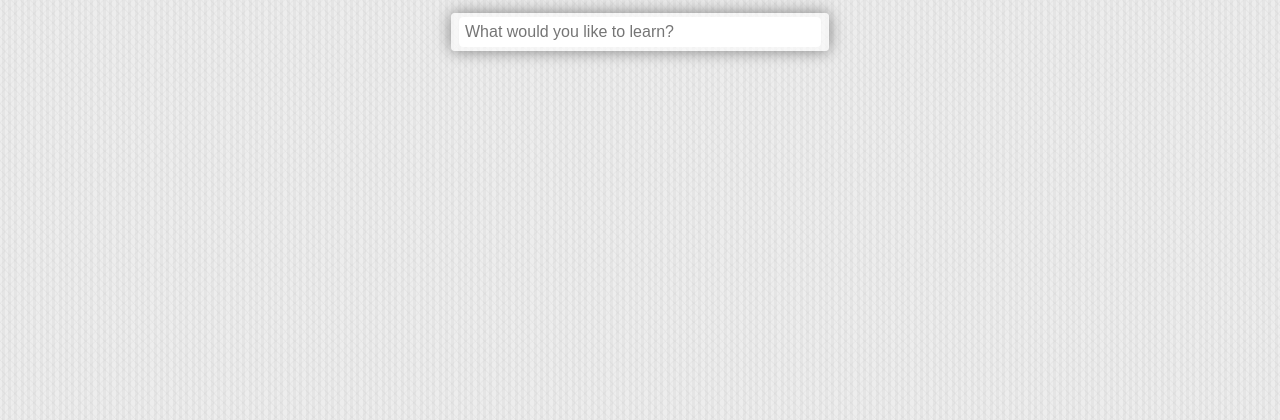
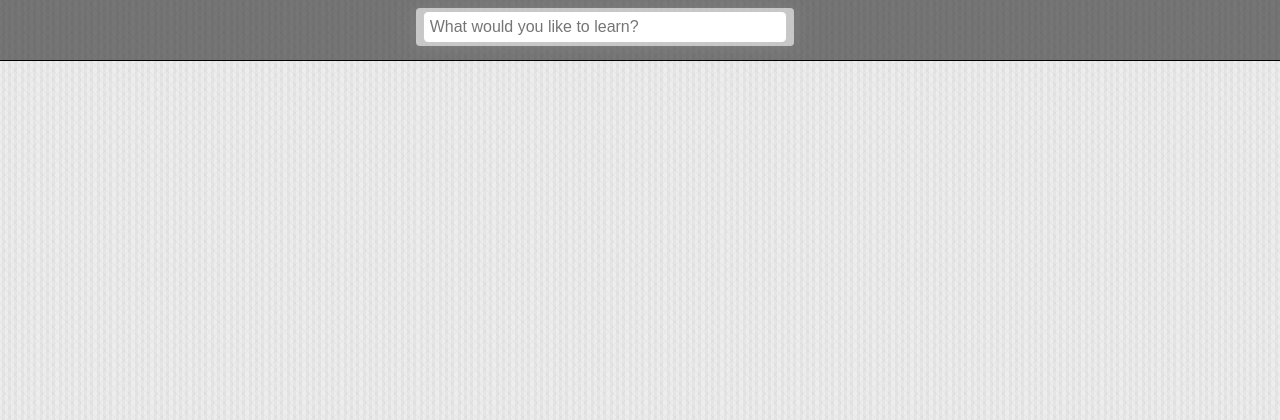
Before and after one commit to JPAdv-zz/CourseQuest, a CodeIgniter app: page /coursequest/index.php/home/index in a window 1280 px wide. Shown: the top 420 px of the page. Run offline with CodeIgniter, Linux system fonts and the light colour scheme; some libraries are stand-ins or nearby versions.

Commit message:
style fix and interaction changes

```diff
--- /dev/null
+++ b/index.html
@@ -0,0 +1,3 @@
+<script>
+    window.location.href = window.location.href+"CourseQuest/src/index.php/home";
+</script>
--- a/src/application/views/home_view.php
+++ b/src/application/views/home_view.php
@@ -1,18 +1,33 @@
 <script>
     var searchtimer;
     $(document).ready(function(){
+       if($('#search_box').val() !== ''){
+            search($('#search_box').val());
+       }
+
        $('#search_box').keyup(function(){
+           $('#loading_logo').css('visibility','visible');
            var q = $(this).val();
            if(searchtimer){
                clearTimeout(searchtimer);
            }
            searchtimer = setTimeout(function(){
-               $.get('<?php echo base_url(); ?>index.php/content_table/?q='+q,function(data){
-                   $("#tablecontainer")[0].innerHTML = data;
-               });
+                search(q);
            },600);
        });
     });
+
+    function search(q){
+        if(q === ''){
+            $("#tablecontainer")[0].innerHTML = '';
+            $('#loading_logo').css('visibility','hidden');
+            return;
+        }
+        $.get('<?php echo base_url(); ?>index.php/content_table/?q='+q,function(data){
+            $("#tablecontainer")[0].innerHTML = data;
+            $('#loading_logo').css('visibility','hidden');
+        });
+    }
 
     function renderResults(data){
 
@@ -20,7 +35,7 @@
 </script>
 
 
-<div id="coursequest_player_container">
+<div id="coursequest_player_container" style="z-index: 104">
     <div id="vimeoPlayer"></div>
     <div id="coursequest_player"></div>
 </div>
@@ -29,8 +44,18 @@
     <div id="search_padding">
         <input id="search_box" placeholder="What would you like to learn?" type="text" />
     </div>
+    <div id="loading_logo">
+        <div id="facebookG">
+            <div id="blockG_1" class="facebook_blockG">
+            </div>
+            <div id="blockG_2" class="facebook_blockG">
+            </div>
+            <div id="blockG_3" class="facebook_blockG">
+            </div>
+        </div>
+    </div>
 </div>
 
-<div id="tablecontainer">
+<div id="tablecontainer" style="margin-top:80px">
 
 </div>
--- a/src/assets/stylesheets/home_view.css
+++ b/src/assets/stylesheets/home_view.css
@@ -1,6 +1,13 @@
 #search_container{
     text-align: center;
-    padding: 5px 0 15px 0;
+    padding: 8px 0;
+    position: fixed;
+    top: 0;
+    left: 0;
+    width: 100%;
+    background: rgba(0,0,0,.5);
+    border-bottom: 1px solid black;
+    z-index: 103;
 }
 #search_padding{
     display: inline-block;
@@ -31,3 +38,128 @@
     -o-border-radius: 4px;
     outline: none;
 }
+
+#loading_logo{
+    display: inline-block;
+    margin-left: 8px;
+    visibility: hidden;
+    vertical-align: top;
+}
+
+#facebookG{
+    width:59px
+}
+
+.facebook_blockG{
+    background-color:#FFFFFF;
+    border:1px solid #000000;
+    float:left;
+    height:42px;
+    margin-left:3px;
+    width:11px;
+    opacity:0.1;
+    -moz-animation-name:bounceG;
+    -moz-animation-duration:1.3s;
+    -moz-animation-iteration-count:infinite;
+    -moz-animation-direction:linear;
+    -moz-transform:scale(0.7);
+    -webkit-animation-name:bounceG;
+    -webkit-animation-duration:1.3s;
+    -webkit-animation-iteration-count:infinite;
+    -webkit-animation-direction:linear;
+    -webkit-transform:scale(0.7);
+    -ms-animation-name:bounceG;
+    -ms-animation-duration:1.3s;
+    -ms-animation-iteration-count:infinite;
+    -ms-animation-direction:linear;
+    -ms-transform:scale(0.7);
+    -o-animation-name:bounceG;
+    -o-animation-duration:1.3s;
+    -o-animation-iteration-count:infinite;
+    -o-animation-direction:linear;
+    -o-transform:scale(0.7);
+    animation-name:bounceG;
+    animation-duration:1.3s;
+    animation-iteration-count:infinite;
+    animation-direction:linear;
+    transform:scale(0.7);
+}
+
+#blockG_1{
+    -moz-animation-delay:0.39s;
+    -webkit-animation-delay:0.39s;
+    -ms-animation-delay:0.39s;
+    -o-animation-delay:0.39s;
+    animation-delay:0.39s;
+}
+
+#blockG_2{
+    -moz-animation-delay:0.52s;
+    -webkit-animation-delay:0.52s;
+    -ms-animation-delay:0.52s;
+    -o-animation-delay:0.52s;
+    animation-delay:0.52s;
+}
+
+#blockG_3{
+    -moz-animation-delay:0.65s;
+    -webkit-animation-delay:0.65s;
+    -ms-animation-delay:0.65s;
+    -o-animation-delay:0.65s;
+    animation-delay:0.65s;
+}
+
+@-moz-keyframes bounceG{
+    0%{
+        -moz-transform:scale(1.2);
+        opacity:1}
+
+    100%{
+        -moz-transform:scale(0.7);
+        opacity:0.1}
+
+}
+
+@-webkit-keyframes bounceG{
+    0%{
+        -webkit-transform:scale(1.2);
+        opacity:1}
+
+    100%{
+        -webkit-transform:scale(0.7);
+        opacity:0.1}
+
+}
+
+@-ms-keyframes bounceG{
+    0%{
+        -ms-transform:scale(1.2);
+        opacity:1}
+
+    100%{
+        -ms-transform:scale(0.7);
+        opacity:0.1}
+
+}
+
+@-o-keyframes bounceG{
+    0%{
+        -o-transform:scale(1.2);
+        opacity:1}
+
+    100%{
+        -o-transform:scale(0.7);
+        opacity:0.1}
+
+}
+
+@keyframes bounceG{
+    0%{
+        transform:scale(1.2);
+        opacity:1}
+
+    100%{
+        transform:scale(0.7);
+        opacity:0.1}
+
+}
--- a/src/assets/stylesheets/table_view.css
+++ b/src/assets/stylesheets/table_view.css
@@ -29,11 +29,18 @@ table {
     z-index: 10px;
 }
 
+#tablecontainer tr{
+    transition: background-color .3s;
+    -webkit-transition: background-color .3s;
+    -moz-transition: background-color .3s;
+    -o-transition: background-color .3s;
+}
+
 #tablecontainer tr:nth-child(n):hover {
-    background-color: #B89AFE;
-    border-right-color: #B89AFE;
-    border-left-color: #B89AFE;
-    color: #5A4D78;
+    background-color: rgba(0,0,0,.5);
+    border-right-color: rgba(0,0,0,.5);
+    border-left-color: rgba(0,0,0,.5);
+    color: #efefef;
     z-index: 10px;
 }
 
@@ -43,7 +50,10 @@ table {
 }
 
 #tablecontainer tr:not(first-child):hover a:visited{
-    color: #8B79B5;
+    color: #eeeeee;
+}
+#tablecontainer tr:not(first-child):hover a{
+    color: #efefef;
 }
 
 td a {
```
Also changed, not shown: src/assets/images/loading.gif (added).
